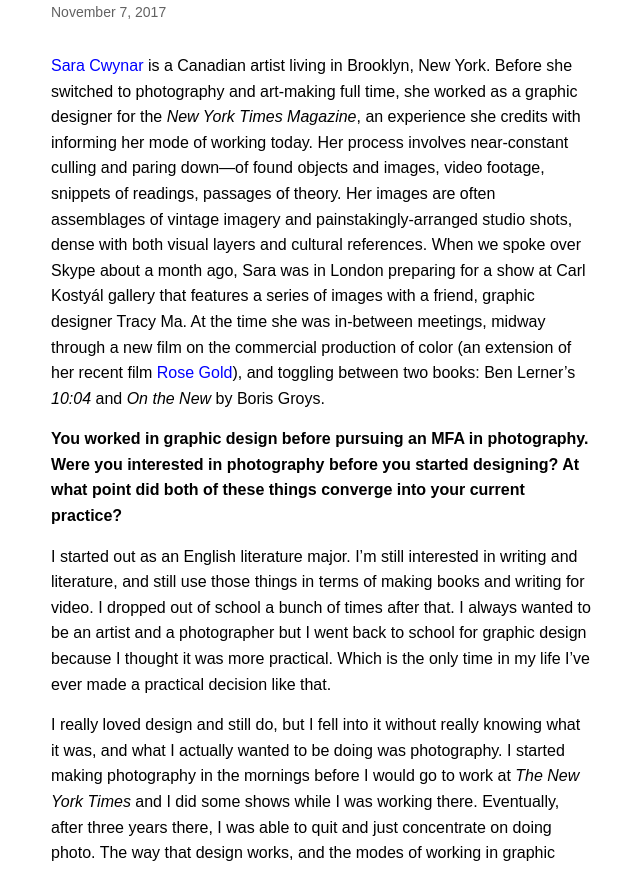
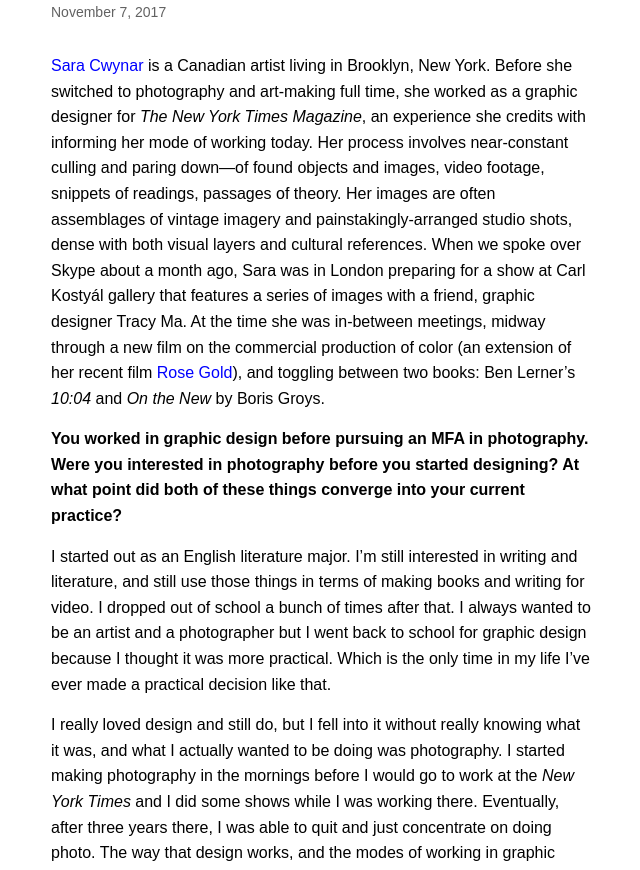
Before and after one commit to aredotna/building, a Jekyll site: the page built from _posts/2017-11-07-sara-cwynar.markdown, in a window 1280 px wide and 1400 px high. Shown: the part 265-1135 px from the top of the window, without its empty margins (319-959 px from the left). Built offline with Jekyll 4.4.1, drawn with Linux system fonts in a browser that asks for light colours; some of the changed lines change nothing that is shown.

Commit message:
Final edits

```diff
--- a/_posts/2017-11-07-sara-cwynar.markdown
+++ b/_posts/2017-11-07-sara-cwynar.markdown
@@ -4,19 +4,19 @@
 categories:
 - Focus
 tags:
-- draft
+- featured
 layout: post
 image: https://d2w9rnfcy7mm78.cloudfront.net/1403158/large_8743a6b13d344a5de58661e685fd2ce1.jpg
 author: "Meg Miller"
 ---
 
-[Sara Cwynar](http://saracwynar.com/) is a Canadian artist living in Brooklyn, New York. Before she switched to photography and art-making full time, she worked as a graphic designer for the _New York Times Magazine_, an experience she credits with informing her mode of working today. Her process involves near-constant culling and paring down—of found objects and images, video footage, snippets of readings, passages of theory. Her images are often assemblages of vintage imagery and painstakingly-arranged studio shots, dense with both visual layers and cultural references. When we spoke over Skype about a month ago, Sara was in London preparing for a show at Carl Kostyál gallery that features a series of images with a friend, graphic designer Tracy Ma. At the time she was in-between meetings, midway through a new film on the commercial production of color (an extension of her recent film [Rose Gold](http://www.foxyproduction.com/exhibitions/1674/pr)), and toggling between two books: Ben Lerner’s _10:04_ and _On the New_ by Boris Groys.
+[Sara Cwynar](http://saracwynar.com/) is a Canadian artist living in Brooklyn, New York. Before she switched to photography and art-making full time, she worked as a graphic designer for _The New York Times Magazine_, an experience she credits with informing her mode of working today. Her process involves near-constant culling and paring down—of found objects and images, video footage, snippets of readings, passages of theory. Her images are often assemblages of vintage imagery and painstakingly-arranged studio shots, dense with both visual layers and cultural references. When we spoke over Skype about a month ago, Sara was in London preparing for a show at Carl Kostyál gallery that features a series of images with a friend, graphic designer Tracy Ma. At the time she was in-between meetings, midway through a new film on the commercial production of color (an extension of her recent film [Rose Gold](http://www.foxyproduction.com/exhibitions/1674/pr)), and toggling between two books: Ben Lerner’s _10:04_ and _On the New_ by Boris Groys.
 
 **You worked in graphic design before pursuing an MFA in photography. Were you interested in photography before you started designing? At what point did both of these things converge into your current practice?**
 
 I started out as an English literature major. I’m still interested in writing and literature, and still use those things in terms of making books and writing for video. I dropped out of school a bunch of times after that. I always wanted to be an artist and a photographer but I went back to school for graphic design because I thought it was more practical. Which is the only time in my life I’ve ever made a practical decision like that.
 
-I really loved design and still do, but I fell into it without really knowing what it was, and what I actually wanted to be doing was photography. I started making photography in the mornings before I would go to work at _The New York Times_ and I did some shows while I was working there. Eventually, after three years there, I was able to quit and just concentrate on doing photo. The way that design works, and the modes of working in graphic design, still inform my photo works, in the sense that I’m organizing massive amounts of information into something someone else can understand.
+I really loved design and still do, but I fell into it without really knowing what it was, and what I actually wanted to be doing was photography. I started making photography in the mornings before I would go to work at the _New York Times_ and I did some shows while I was working there. Eventually, after three years there, I was able to quit and just concentrate on doing photo. The way that design works, and the modes of working in graphic design, still inform my photo works, in the sense that I’m organizing massive amounts of information into something someone else can understand.
 
 **What was your motive for going for your MFA?**
 
```
